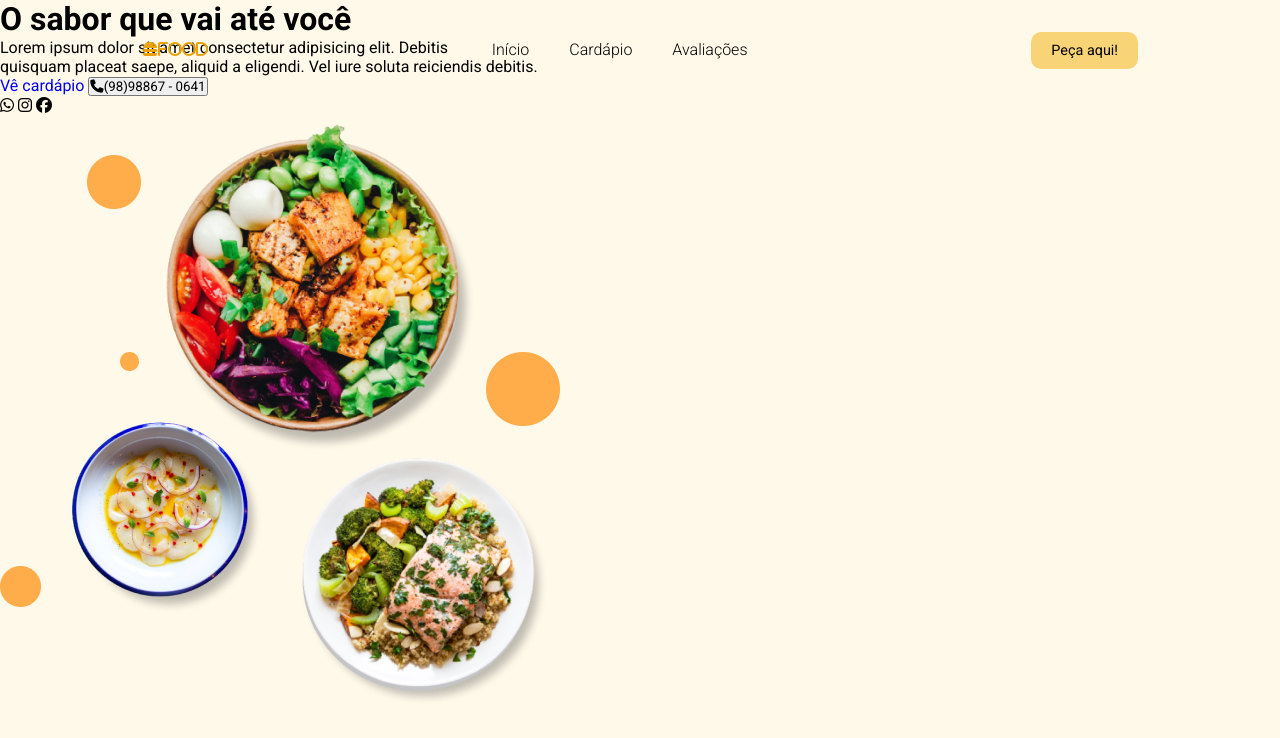
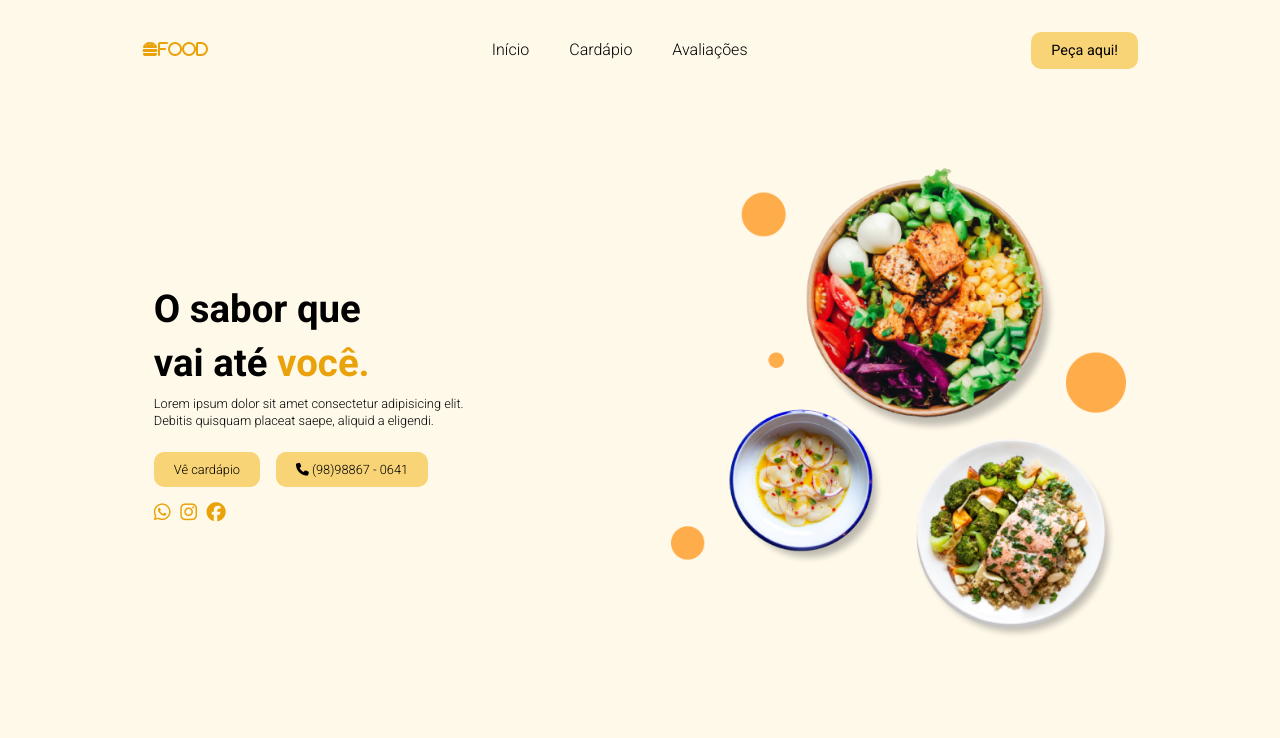
Before and after one commit to frankssena/site-restaurant, a plain HTML site: page index.html in a window 1280 px wide. Drawn offline with Linux system fonts and the light colour scheme.

Commit message:
add-main-html-css

```diff
--- a/index.html
+++ b/index.html
@@ -31,11 +31,11 @@
   <main>
     <div class="main-container">
       <div class="main-info">
-        <h1>O sabor que vai até <strong>você</strong></h1>
-       <p>Lorem ipsum dolor sit amet consectetur adipisicing elit. Debitis<br> quisquam placeat saepe, aliquid a eligendi. Vel iure soluta reiciendis debitis.</p>
+        <h1>O sabor que<br> vai até <strong>você.</strong></h1>
+       <p>Lorem ipsum dolor sit amet consectetur adipisicing elit. <br>Debitis quisquam placeat saepe, aliquid a eligendi.</p>
        <div class="main-btn">
          <a href="#">Vê cardápio</a>
-         <button><i class="fa-solid fa-phone"></i>(98)98867 - 0641</button>
+         <a href="#"><i class="fa-solid fa-phone"></i> (98)98867 - 0641</a>
        </div>
        <div class="main-social">
         <i class="fa-brands fa-whatsapp"></i>
@@ -43,9 +43,10 @@
         <i class="fa-brands fa-facebook"></i>
        </div>
       </div>
-      <div class="main-bg"></div>
-      <div class="maini-mg">
+
+      <div class="main-img">
         <img src="src/imgs/hero.png" alt="">
+        <div class="main-bg"></div>
       </div>
     </div>
   </main>
--- a/src/style/geral.css
+++ b/src/style/geral.css
@@ -29,6 +29,7 @@ header {
   width: 100%;
   position: fixed;
   padding: 40px 0;
+ z-index: 99999;
 }
 /*Header*/
 .header-container {
@@ -114,3 +115,75 @@ header {
     padding: 8px 14px;
   }
 }
+
+/*Main*/
+main {
+  padding-top: 10rem;
+}
+.main-container {
+  display: flex;
+  justify-content: space-around;
+  align-items: center;
+  width: 100%;
+  max-width: 1180px;
+  margin: auto;
+
+}
+.main-info {
+  display: flex;
+  flex-direction: column;
+
+}
+.main-info h1 {
+  font-size: 2.4rem;
+  font-weight: 700;
+  line-height: 1.4;
+}
+.main-info strong {
+  color: var(--header-span);
+}
+.main-info p {
+  font-size: 0.8rem;
+  font-weight: 300;
+  line-height: 1.3;
+  margin: 0.4rem 0;
+}
+.main-btn {
+  display: flex;
+  gap: 1rem;
+  margin: 1rem 0 1rem ;
+}
+.main-btn a {
+  background-color: var(--btn-header);
+  border-radius: 10px;
+  color: var(--color-font);
+  font-size: 0.8rem;
+  font-weight: 300;
+  padding: 10px 20px;
+  transition: 0.3s;
+}
+.main-btn a:hover {
+  transform: scale(1.1);
+}
+.main-btn button {
+  background-color: var(--btn-header);
+  border: none;
+  border-radius: 10px;
+  color: var(--color-font);
+  font-size: 0.8rem;
+  font-weight: 300;
+  padding: 10px 20px;
+  transition: 0.3s;
+}
+.main-social {
+  display: flex;
+  gap: 0.6rem;
+  font-size: 1.2rem;
+  color: var(--header-span);
+}
+.main-img img{
+  height: 480px;
+  width: 100%;
+  background-size: cover;
+  background-position: center;
+}
```
